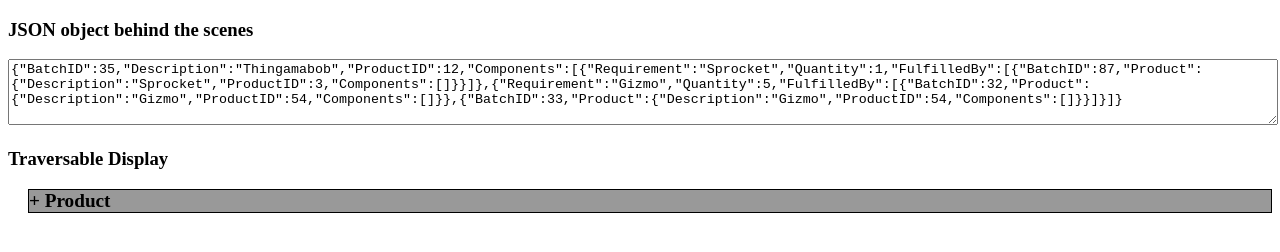
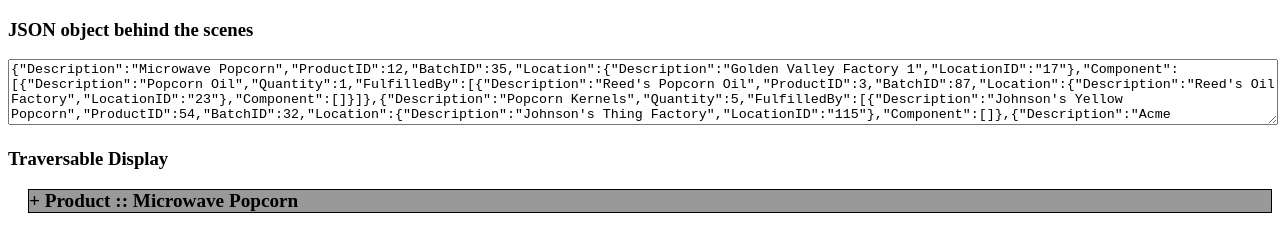
Before and after one commit to Zekzek/Recursive_Example, a plain HTML site: page index.html in a window 1280 px wide. Drawn offline with Linux system fonts and the light colour scheme.

Commit message:
Hide *ID, new dummy data, enhanced banners

```diff
--- a/product.html
+++ b/product.html
@@ -2,11 +2,11 @@
   <div class="banner">
     <span ng-click="data.expanded = !data.expanded" ng-show="data.expanded">-</span>
     <span ng-click="data.expanded = !data.expanded" ng-hide="data.expanded">+</span>
-    {{label}}
+    {{label}} :: {{data.Description}}
   </div>
   <div ng-if="data.expanded">
     <div ng-repeat="(key, value) in data">
-      <div ng-if="!isObject(value) && key != 'expanded'">
+      <div ng-if="!isObject(value) && key != 'expanded' && key.lastIndexOf('ID') != key.length - 2">
         {{key}}:{{value}}
       </div>
     </div>
--- a/recurse.js
+++ b/recurse.js
@@ -3,49 +3,7 @@ var recursiveApp = angular.module('recursiveApp', []);
 recursiveApp.controller('recursiveCtrl', function($scope) {
 	$scope.test="test";
 
-	$scope.data = {
-		"BatchID":35,
-		"Description":"Thingamabob",
-		"ProductID":12,
-		"Components":[
-			{
-				"Requirement":"Sprocket",
-				"Quantity":1,
-				"FulfilledBy":[
-					{
-						"BatchID":87,
-						"Product":{
-							"Description":"Sprocket",
-							"ProductID":3,
-							"Components":[]
-						}
-					}
-				]
-			},
-			{
-				"Requirement":"Gizmo",
-				"Quantity":5,
-				"FulfilledBy":[
-					{
-						"BatchID":32,
-						"Product":{
-							"Description":"Gizmo",
-							"ProductID":54,
-							"Components":[]
-						}
-					},
-					{
-						"BatchID":33,
-						"Product":{
-							"Description":"Gizmo",
-							"ProductID":54,
-							"Components":[]
-						}
-					}
-				]
-			}
-		]
-	};
+	$scope.data = {"Description":"Microwave Popcorn","ProductID":12,"BatchID":35,"Location":{"Description":"Golden Valley Factory 1","LocationID":"17"},"Component":[{"Description":"Popcorn Oil","Quantity":1,"FulfilledBy":[{"Description":"Reed's Popcorn Oil","ProductID":3,"BatchID":87,"Location":{"Description":"Reed's Oil Factory","LocationID":"23"},"Component":[]}]},{"Description":"Popcorn Kernels","Quantity":5,"FulfilledBy":[{"Description":"Johnson's Yellow Popcorn","ProductID":54,"BatchID":32,"Location":{"Description":"Johnson's Thing Factory","LocationID":"115"},"Component":[]},{"Description":"Acme Kernels","ProductID":54,"BatchID":33,"Location":{"Description":"Unknown","LocationID":"-1"},"Component":[]}]}]};
 
 	$scope.toggle = function(field) {
 		field.expanded = !field.expanded;
```
